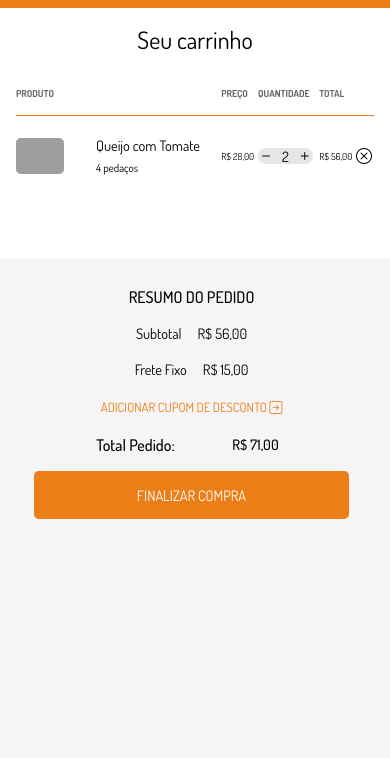
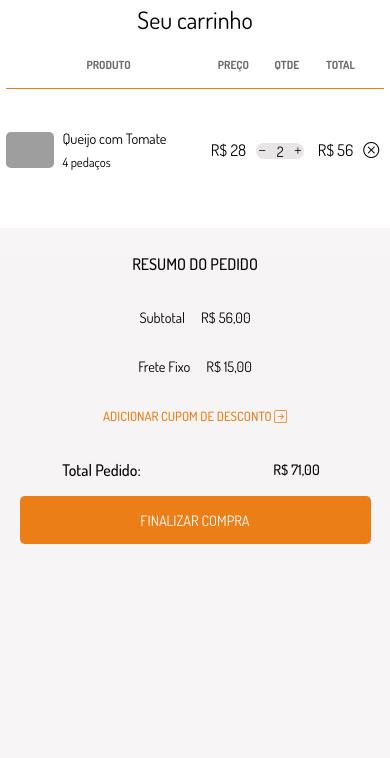
Before and after one commit to anaclaudia-almeida/nonnas-pizza, a plain HTML site: page checkout.html in a window 390 px wide. Shown: the part 86-844 px from the top of the page. Drawn offline with nearby package versions, Linux system fonts and the light colour scheme; grey boxes are pictures that could not be loaded.

Commit message:
Últimos ajustes no checkout responsivo

```diff
--- a/checkout.html
+++ b/checkout.html
@@ -18,6 +18,7 @@
     Nonna's Pizza
   </header>
   <main>
+
     <div class="page-title">Seu carrinho</div>
     <div class="content">
       <section>
@@ -26,7 +27,7 @@
             <tr>
               <th>Produto</th>
               <th>Preço</th>
-              <th>Quantidade</th>
+              <th>Qtde</th>
               <th>Total</th>
               <!--<th>-</th>-->
             </tr>
@@ -42,7 +43,7 @@
                 </div>
               </div>
             </td>
-            <td class="preco">R$ 28,00</td>
+            <td class="preco">R$ 28</td>
             <td>
               <div class="qtde">
                 <button><i class="bi bi-dash"></i></button>
@@ -50,56 +51,10 @@
                 <button><i class="bi bi-plus"></i></button>
               </div>
             </td>
-            <td class="preco">R$ 56,00</td>
+            <td class="preco">R$ 56</td>
             <td><button class="fechar"><i class="bi bi-x-circle"></i></button>
             </td>
             </tr>
-
-            <!--<tr>
-              <td>
-                <div class="produto">
-                  <img src="https://picsum.photos/100/120" alt="">
-                  <div class="informacoes">
-                    <div class="nome-do-produto">Nome do Produto</div>
-                    <div class="categoria">Categoria</div>
-                  </div>
-                </div>
-              </td>
-              <td>R$ 28,00</td>
-              <td>
-                <div class="qtde">
-                  <button>-</button>
-                  <span>2</span>
-                  <button>+</button>
-                </div>
-              </td>
-              <td>R$ 56,00</td>
-              <td><button><i class="bi bi-x-circle"></i></button>
-              </td>
-              </tr>
-
-              <tr>
-                <td>
-                  <div class="produto">
-                    <img src="https://picsum.photos/100/120" alt="">
-                    <div class="informacoes">
-                      <div class="nome-do-produto">Nome do Produto</div>
-                      <div class="categoria">Categoria</div>
-                    </div>
-                  </div>
-                </td>
-                <td>R$ 28,00</td>
-                <td>
-                  <div class="qtde">
-                    <button>-</button>
-                    <span>2</span>
-                    <button>+</button>
-                  </div>
-                </td>
-                <td>R$ 56,00</td>
-                <td><button><i class="bi bi-x-circle"></i></button>
-                </td>
-                </tr>-->
           </tbody>
         </table>
       </section>
--- a/src/css/responsive-checkout.css
+++ b/src/css/responsive-checkout.css
@@ -4,12 +4,14 @@
 
 main {
   width: 100%;
-  height: 250px;
+  height: 240px;
 }
 
 main aside {
+  margin-top: 350px;
+  transform: translate(-50%, -50%);
+  left: 50%;
   position: absolute;
-  margin-top: 200px;
 }
 
 * {
@@ -35,7 +37,7 @@ body > header {
   background-color: #EC7E18;
   color: #fff;
   font-size: 20px;
-  padding: 20px 0;
+  padding: 10px 0;
   font-size: 1rem;
 
   display: flex;
@@ -54,13 +56,12 @@ main .page-title {
 
 main .content {
   display: flex;
-  padding: 1rem;
+  padding: 0.4rem;
 
 }
 
 main aside {
   background-color: #f7f4f4e5;
-  min-width: 150px;
   padding: 0;
 }
 
@@ -77,11 +78,11 @@ table thead tr {
 }
 
 table thead tr th {
-  text-align: left;
+  text-align: center;
   padding-bottom: 1rem;
   text-transform: uppercase;
   color: dimgray;
-  font-size: 0.6rem;
+  font-size: 0.7rem;
 
 }
 
@@ -90,17 +91,19 @@ table tbody {
 }
 
 table tbody tr td {
-  padding: 20px 0;
+  padding: 40px 0;
   /*border-bottom: 0.1rem solid #EC7E18;*/
 }
 
 .produto {
   display: flex;
+  justify-content: stretch;
   align-items: center;
+  text-align: left;
 }
 
 .produto .informacoes {
-  margin-left: 2rem;
+  margin-left: 0.5rem;
 }
 
 .produto img {
@@ -114,7 +117,7 @@ table tbody tr td {
 }
 
 .produto .categoria {
-  font-size: 0.7rem;
+  font-size: 0.8rem;
 }
 
 .qtde {
@@ -136,7 +139,7 @@ table tbody tr td {
 .qtde button {
   background: transparent;
   border: 0;
-  font-size: 1rem;
+  font-size: 0.8rem;
   display: flex;
   align-items: center;
   cursor: pointer;
@@ -165,21 +168,21 @@ span {
 }
 
 .preco {
-  font-size: 0.6rem;
+  font-size: 1rem;
 }
 
 aside {
-  width: 90%;
+  width: 100%;
   display: flex;
   flex-direction: column;
   align-items: center;
   gap: 1rem;
-  margin-left: 0;
 }
 
 aside .box {
   margin-top: 0;
   text-align: center;
+  width: 100%;
 }
 
 aside header {
@@ -189,10 +192,12 @@ aside header {
 }
 
 aside .info {
+  width: 100%;
   display: flex;
   flex-direction: column;
-  justify-content: space-evenly;
-  gap: 1rem;
+  justify-content: space-between;
+  gap: 0.5rem;
+  font-size: 2rem;
 }
 
 aside .adicionar-cupom {
@@ -206,6 +211,8 @@ aside .adicionar-cupom {
   font-size: 0.8rem;
   cursor: pointer;
   background-color: transparent;
+  font-weight: 500;
+  margin-bottom: 1rem;
 }
 
 aside .finalizar-compra {
```
